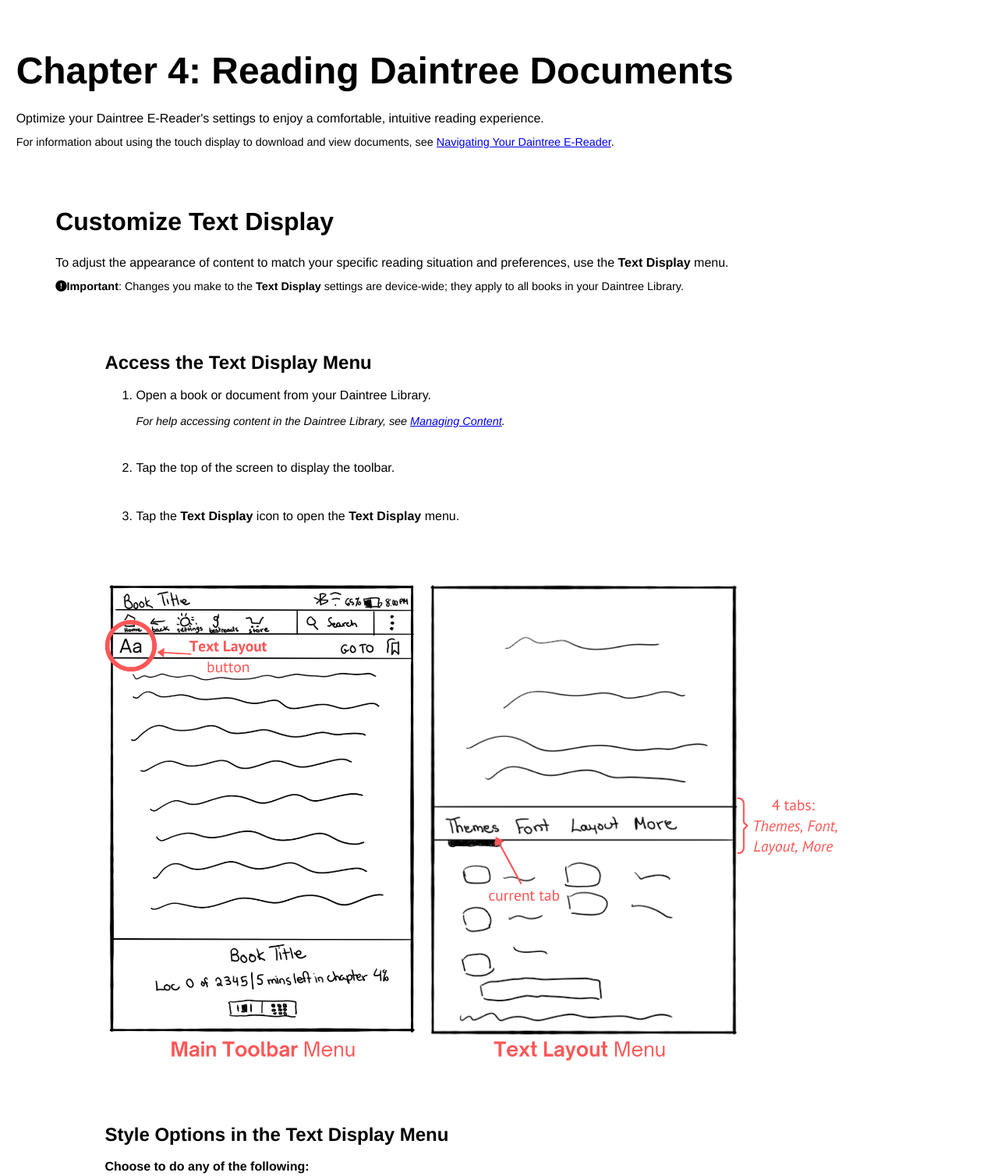
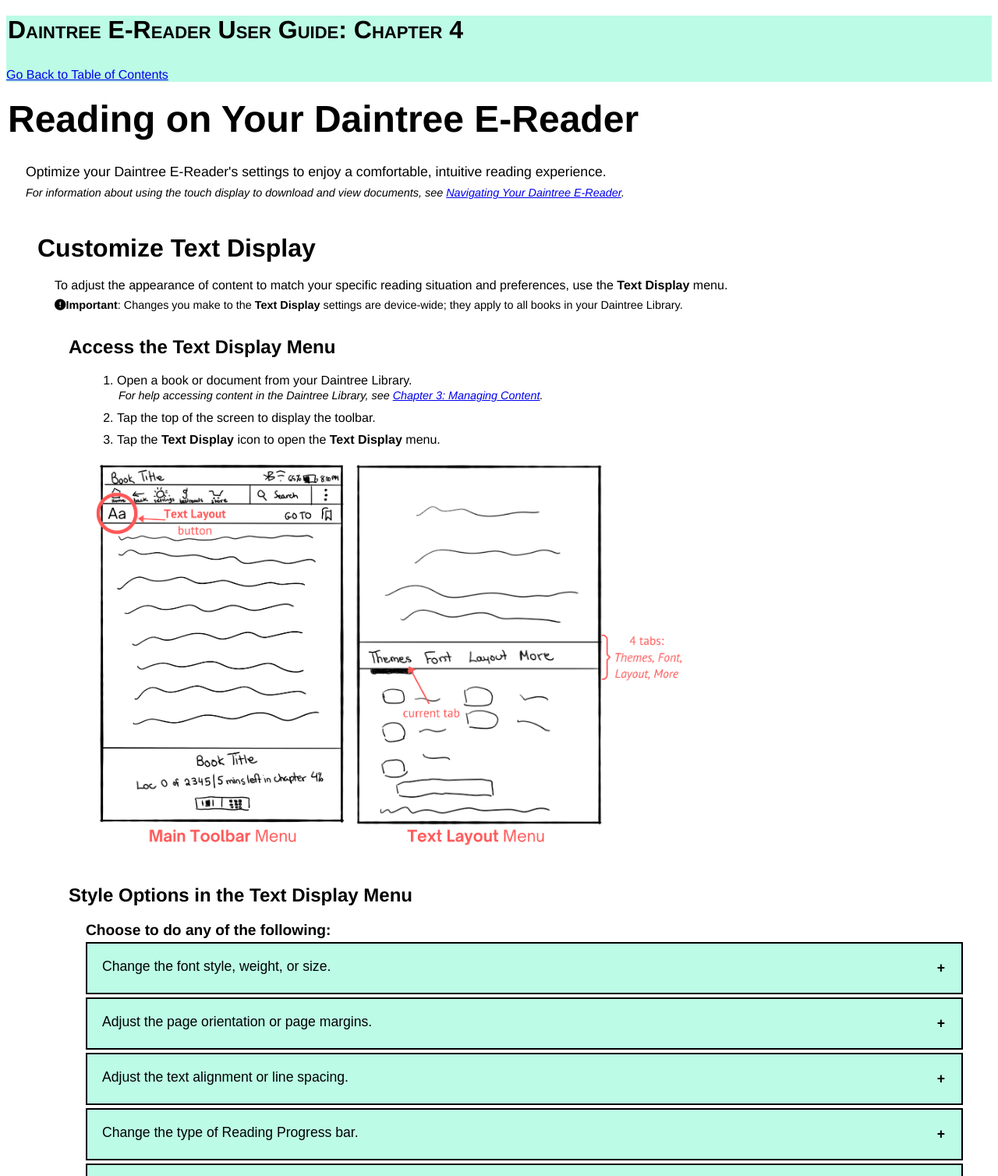
Before and after one commit to jbucien/jbucien.github.io, a plain HTML site: page index.html in a window 1280 px wide. Shown: the top 1508 px of the page at 78% size. Drawn offline with Linux system fonts and the light colour scheme.

Commit message:
Update index.html

```diff
--- a/index.html
+++ b/index.html
@@ -11,66 +11,91 @@
             background-color: white;
             color: black;
             font-family: Helvetica, Arial, sans-serif;
+        }
+/* HEADING STYLING */
+        .header {
+            /* padding: 10px 1% 10px 1%; */
+            width: 100%;
+            background: hsl(160, 88%, 86%);
+            color: #000000;
+            }
+        #chapter4 {
+            margin: 20px 2px 30px 2px;
+            font-size: 2em;
+            font-variant: small-caps;
+        }
+        #backtomain {
+            font-size: 1em;
+        }
 
-        }
         h1 {
-            margin: 5% 1% 1% 1%;
+            margin: 20px 2px 30px 2px;
             font-size: 3em;
         }
         h2 {
-            margin: 6% 1% 1% 5%;
+            margin: 45px 2px 20px 40px;
             font-size: 2em;
         }
         h3 {
-            margin: 6% 1% 0% 10%;
+            margin: 32px 2px 20px 80px;
             font-size: 1.5em;
         }
+
+/*INTRO BODY TEXT STYLING */
         #chapterintro {
-            margin: 2% 1% 1% 1%;
+            margin: 4px 2px 2px 25px;
+            font-size: 1.1em;
         }
         #chapterinfoxref {
-            margin: 1% 1% 1% 1%;
+            margin: 8px 2px 2px 25px;
             font-size: .9em;
+            font-style: italic
         }
         #sectionintro {
-            margin: 2% 1% 1% 5%;
+            margin: 2px 2px 2px 62px;
         }
         #hazardwarning {
-            margin: 1% 1% 1% 5%;
+            margin: 8px 2px 2px 62px;
             font-size: .9em;
         }
         #textdisplaysteps {
-            margin: 1.5% 1% 1% 10%;
+            margin: 2px 2px 2px 102px;
         }
-        #textlayoutmenu {
-            width: 75%;
-            height: auto;
-            margin: 1% 1% -1% 10%
+
+        #introaccordion {
+            margin: 2px 2px 2px 102px;
+            font-size: 1.2em;
+            font-weight: bold;
         }
-        #introaccordion {
-            margin: 1.5% 1% 1% 10%;
-        }
+/* LIST STYLING */
         li {
-            padding: 0% 0% 4% 0%;
+            padding: 0px 0px 10px 0px;
         }
 
         .unordered {
-            padding: 0% 0% 2% 0%;
+            padding: 0px 0px 10px 0px;
         }
         ul {
-            margin: -2% 0% 2% 0%;
+            margin: 2px 2px 2px 2px;
         }
+        .smaller {
+            font-size: 0.9em;
+            font-style: italic;
+            margin: 2px 2px 2px 2px;
+        }
+
+/* ACCORDION STYLING */
         .accordion {
             background-color: hsl(160, 88%, 86%);
             color: rgb(175, 169, 169)
             cursor: pointer;
-            padding: 2%;
-            width: 88%;
-            margin: 1% 1% 1% 10%;
+            padding: 1.5%;
+            width: 89%;
+            margin: 2px 2px 2px 102px;
             border: 2px solid black;
             text-align: left;
             outline: none;
-            font-size: 1.3em;
+            font-size: 1.1em;
             transition: 0.4s;
         }
         .active, .accordion:hover {
@@ -81,7 +106,7 @@
             color: rgb(0, 0, 0);
             font-weight: bold;
             float: right;
-            margin: 0% 1% 1% 7%;
+            margin: 2px 2px 2px 102px;
         }
         .active:after {
             content: "\2212";
@@ -91,36 +116,39 @@
             display: none;
             background-color:white;
             overflow: hidden;
-            margin: 0% 1% 1% 9%;
+            margin: 2px 2px 2px 102px;
         }
-        .smaller {
-            font-size: 0.9em;
-            font-style: italic;
-            margin: 1.5% 0% 0% 0%;
+
+/* IMAGE STYLING */
+        .twopanel {
+            max-width: 60%;
+            height: auto;
+            margin: 2px 2px 10px 27px;
+        }
+        #textlayoutmenu {
+            max-width: 60%;
+            height: auto;
+            margin: 2px 2px 4px 115px;
         }
         .onepanel {
-            width: 37%;
+            max-width: 30%;
             height: auto;
-            margin: 0% 1% 1% 3%;
-        }
-        .twopanel {
-            width: 75%;
-            height: auto;
-            margin: 0% 1% 1% 3%;
+            margin: 2px 2px 10px 27px;
         }
     </style>
 
     <body>
         <header>
-            <h1>Chapter 4: Reading Daintree Documents</h1>
+            <div class="header" id="chapter"><h2 id="chapter4">Daintree E-Reader User Guide: Chapter 4</h2>
+            <a id="backtomain" href="linklanding.html">Go Back to Table of Contents</a></div>
+        </header>
+            <h1>Reading on Your Daintree E-Reader</h1>
             <p id="chapterintro">
                 Optimize your Daintree E-Reader's settings to enjoy a comfortable, intuitive reading experience.
             </p>
             <p id="chapterinfoxref">
                 For information about using the touch display to download and view documents, see <a href="linklanding.html">Navigating Your Daintree E-Reader</a>.
             </p>
-        </header>
-        <header>
             <h2>Customize Text Display</h2>
             <p id="sectionintro">
                 To adjust the appearance of content to match your specific reading situation and preferences, use the <b>Text Display</b> menu.
@@ -128,20 +156,15 @@
             <p id="hazardwarning">
                 <b><i class="fas fa-exclamation-circle"></i>Important</b>: Changes you make to the <b>Text Display</b> settings are device-wide; they apply to all books in your Daintree Library.
             </p>
-        </header>
-        <header>
             <h3>Access the Text Display Menu</h3>
-        </header>
             <ol id="textdisplaysteps">
-                <li>Open a book or document from your Daintree Library. <p class="smaller">For help accessing content in the Daintree Library, see <a href="linklanding.html">Managing Content</a>.</p></li>
+                <li>Open a book or document from your Daintree Library. <p class="smaller">For help accessing content in the Daintree Library, see <a href="linklanding.html">Chapter 3: Managing Content</a>.</p></li>
                 <li>Tap the top of the screen to display the toolbar.</li>
                 <li>Tap the <b>Text Display</b> icon to open the <b>Text Display</b> menu.</li>
             </ol>
             <img class="twopanel" id="textlayoutmenu" src="Daintree Images/Text Layout Menu.png" alt="Text Layout Menu">
-        <header>
             <h3>Style Options in the Text Display Menu</h3>
-            <p id="introaccordion"><b>Choose to do any of the following:</b></p>
-        </header>
+            <p id="introaccordion">Choose to do any of the following:</p>
 
         <button class="accordion">Change the font style, weight, or size.</button>
         <div class="panel">
```
